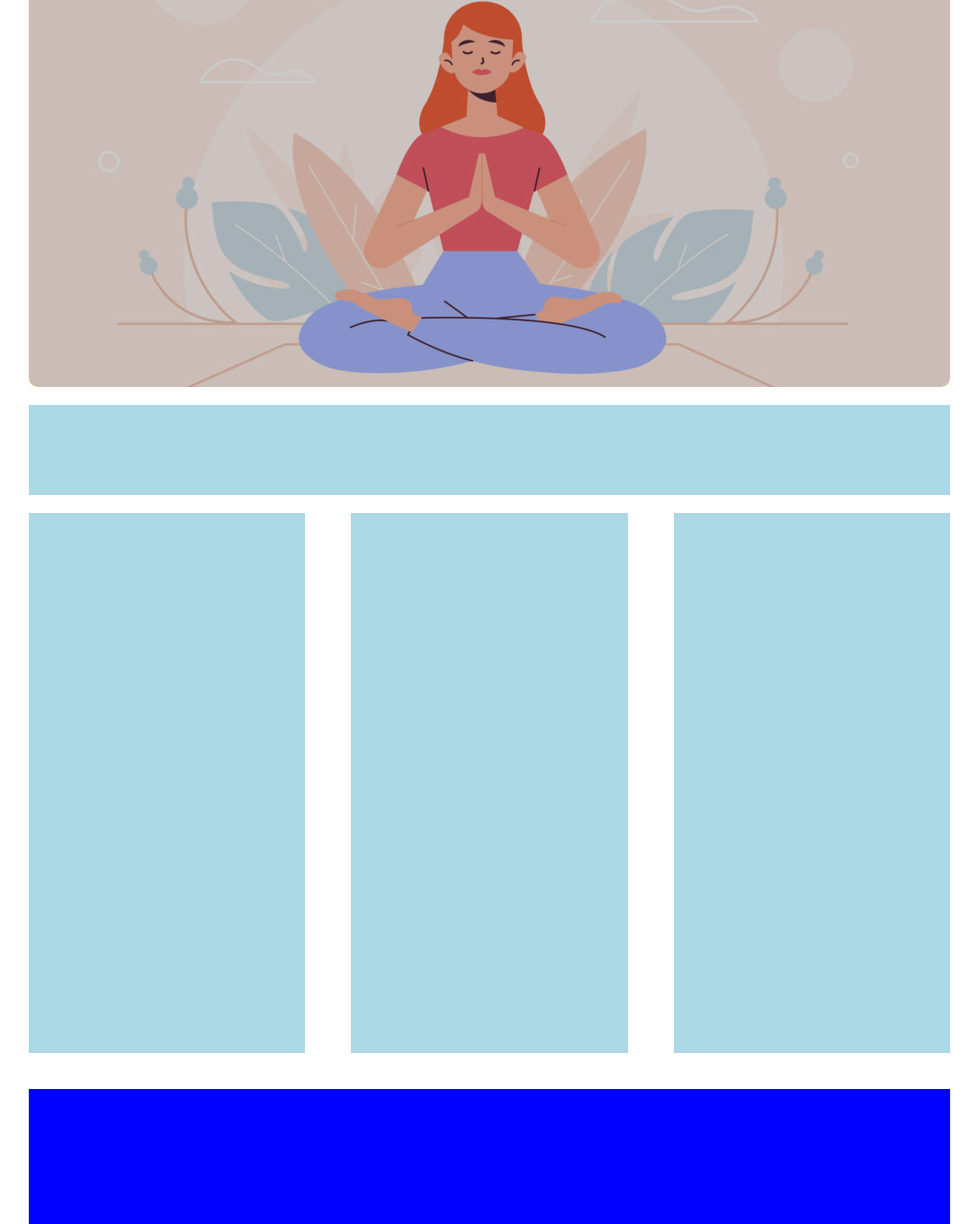
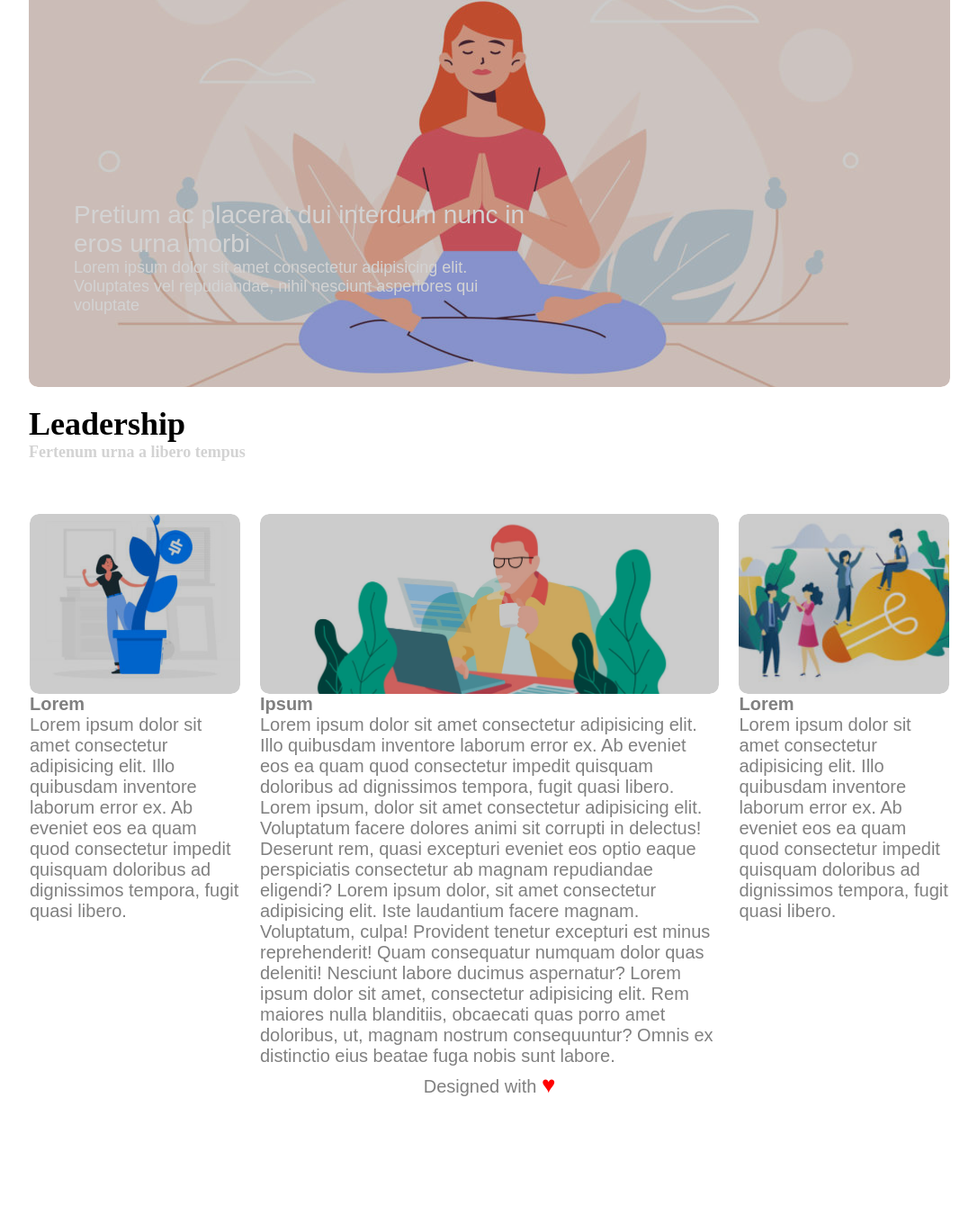
Before and after one commit to gianlucanesta/htmlcss-wp, a plain HTML site: page index.html in a window 1280 px wide. Shown: the part 215-1575 px from the top of the page at 90% size, without its empty margins (96-1183 px from the left). After the commit the page ends 1456 px from the top, so only its background shows below. Drawn offline with Linux system fonts and the light colour scheme.

Commit message:
final version

```diff
--- a/css/style.css
+++ b/css/style.css
@@ -5,7 +5,7 @@
 }
 
 body{
-    font-family: "Monserrat", Arial;
+    font-family: "Monserrat";
 }
 
 .clearfix::after {
@@ -20,7 +20,11 @@ body{
     background-color: white;
 }
 
-
+.fit-img {
+    height: 100%;
+    width: 100%;
+    object-fit: cover;
+}
 
 .top {
     margin-bottom: 40px;
@@ -45,6 +49,7 @@ body{
 }
 
 li a {
+    font-family: "Monserrat", Arial;
     text-decoration: none;
     font-size: 16px;
     text-transform: uppercase;
@@ -52,14 +57,7 @@ li a {
     padding-right: 15px;
 }
 
-.banner img  {
-    width: 100%;
-    height: 100%;
-    object-fit: cover;
-}
-
 .banner {
-    background-color: yellow;
     position: relative;
     height: 500px;
     margin-bottom: 20px;
@@ -77,30 +75,82 @@ li a {
     border-radius: inherit;
 }
 
+.text {
+    color: lightgray;
+    position: absolute;
+    font-family: "Monserrat", Arial;
+    bottom: 80px;
+    left: 50px;
+    width: 50%;
+}
+.text h2 {
+    font-size: 28px;
+    font-weight: lighter;
+}
+
+.text p {
+    font-size: 18px;
+}
+
+
 .title {
-    background-color: lightblue;
     height: 100px;
     margin-bottom: 20px;
+}
+.title h1{
+    font-size:36px;
+    font-weight: 800;
+}
+
+.title p {
+    font-size: 18px;
+    font-family: "Monserrat";
+    font-weight: 800;
+    color: lightgray;
 }
 
 .col {
     float: left;
-    width: 30%;
+    width: 23%;
     height: 600px;
     padding: 1px;
     margin-bottom: 20px;
-    background-color: lightblue;
 }
 
-.left {
-    margin-right: 5%;
+/* COLONNA CENTRALE  */
+.center{
+    width: 50%;
+    margin: 0 2%;
+}
+/* DIV IMMAGINE NELLA COLONNA  */
+.col-img {
+    height: 200px;
+    overflow: hidden;
+    border-radius: 10px;
+    position: relative;
 }
 
-.right {
-    margin-left: 5%;
+/* IMMAGINE CONTENUTA ALL'INTERNO DEL DIV */
+.col-img img {
+    border-radius: 10px;
+}
+
+.content {
+    font-size: 20px;
+    font-family: "Monserrat", Arial;
+    color: gray;
 }
 
 .footer {
-    margin-top: 20px;
-    background-color: blue;
-    height: 150px;
+    font-family: "Monserrat", Arial;
+    margin-bottom: 20px;
+    font-size: 20px;
+    color: gray;
+    text-align: center;
+    height: auto;
+}
+
+.heart  {
+    color: red;
+    font-size: 26px;
+}
--- a/index.html
+++ b/index.html
@@ -4,7 +4,7 @@
     <meta charset="UTF-8">
     <meta http-equiv="X-UA-Compatible" content="IE=edge">
     <meta name="viewport" content="width=device-width, initial-scale=1.0">
-    <title>Layout Wp Theme</title>
+    <title>Layout - Wp Theme</title>
     <link href="https://fonts.googleapis.com/css2?family=Montserrat:wght@300&amp;family=Heebo:wght@600&amp;display=swap" rel="stylesheet">
     <link rel="stylesheet" href="css/style.css">
 </head>
@@ -33,24 +33,60 @@
 
                 <div class="banner">
                     <div class="layer"></div>
-                    <img src="img/banner.jpg" alt="">
-
+                    <img class="fit-img" src="img/banner.jpg" alt="">
+                    <div class="text">
+                        <h2>Pretium ac placerat dui interdum nunc in eros urna morbi</h2>
+                        <p>Lorem ipsum dolor sit amet consectetur adipisicing elit. Voluptates vel repudiandae, nihil nesciunt asperiores qui voluptate </p>
+                    </div>
                 </div>
 
         </header>
 
         <main>
-            <div class="title"></div>
+            <div class="title">
+                <h1>Leadership</h1>
+                <p>Fertenum urna a libero tempus</p>
+            </div>
 
                 <div class="clearfix">
-                    <div class="col left"></div>
-                    <div class="col center"></div>
-                    <div class="col right"></div>
+
+                    <div class="col left">
+                        <div class="col-img">
+                           <div class="layer"></div>
+                            <img class="fit-img" src="img/img-1.jpg" alt="">
+                        </div>
+                        <div class="content">
+                            <h4>Lorem</h4>
+                            <p>Lorem ipsum dolor sit amet consectetur adipisicing elit. Illo quibusdam inventore laborum error ex. Ab eveniet eos ea quam quod consectetur impedit quisquam doloribus ad dignissimos tempora, fugit quasi libero.</p>
+                        </div>
+                    </div>
+
+                    <div class="col center">
+                        <div class="col-img">
+                            <div class="layer"></div>
+                                <img class="fit-img" src="img/banner-2.jpg" alt="">
+                        </div>
+                        <div class="content">
+                            <h4>Ipsum</h4>
+                            <p>Lorem ipsum dolor sit amet consectetur adipisicing elit. Illo quibusdam inventore laborum error ex. Ab eveniet eos ea quam quod consectetur impedit quisquam doloribus ad dignissimos tempora, fugit quasi libero. Lorem ipsum, dolor sit amet consectetur adipisicing elit. Voluptatum facere dolores animi sit corrupti in delectus! Deserunt rem, quasi excepturi eveniet eos optio eaque perspiciatis consectetur ab magnam repudiandae eligendi? Lorem ipsum dolor, sit amet consectetur adipisicing elit. Iste laudantium facere magnam. Voluptatum, culpa! Provident tenetur excepturi est minus reprehenderit! Quam consequatur numquam dolor quas deleniti! Nesciunt labore ducimus aspernatur? Lorem ipsum dolor sit amet, consectetur adipisicing elit. Rem maiores nulla blanditiis, obcaecati quas porro amet doloribus, ut, magnam nostrum consequuntur? Omnis ex distinctio eius beatae fuga nobis sunt labore.</p>
+                        </div>
+                    </div>
+                    <div class="col right">
+                        <div class="col-img">
+                            <div class="layer"></div>
+                                <img class="fit-img" src="img/img-3.jpg" alt="">
+                        </div>
+                        <div class="content">
+                            <h4>Lorem</h4>
+                            <p>Lorem ipsum dolor sit amet consectetur adipisicing elit. Illo quibusdam inventore laborum error ex. Ab eveniet eos ea quam quod consectetur impedit quisquam doloribus ad dignissimos tempora, fugit quasi libero.</p>
+                        </div>
+                    </div>
+
                 </div>
         </main>
 
 
-        <div class="footer"></div>
+        <div class="footer"> Designed with <span class="heart">&hearts;</span></div>
 
 
     </div>
```
